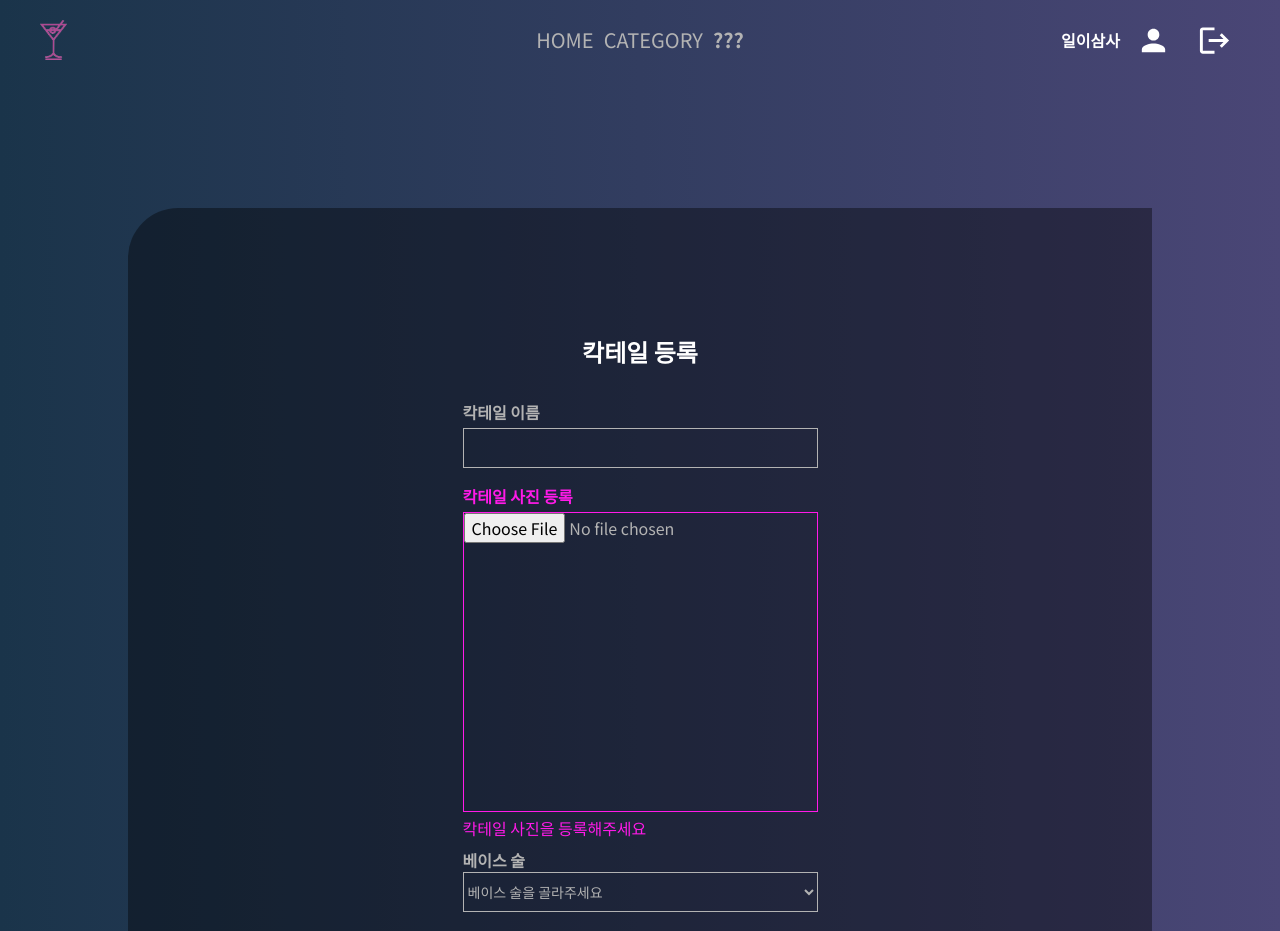
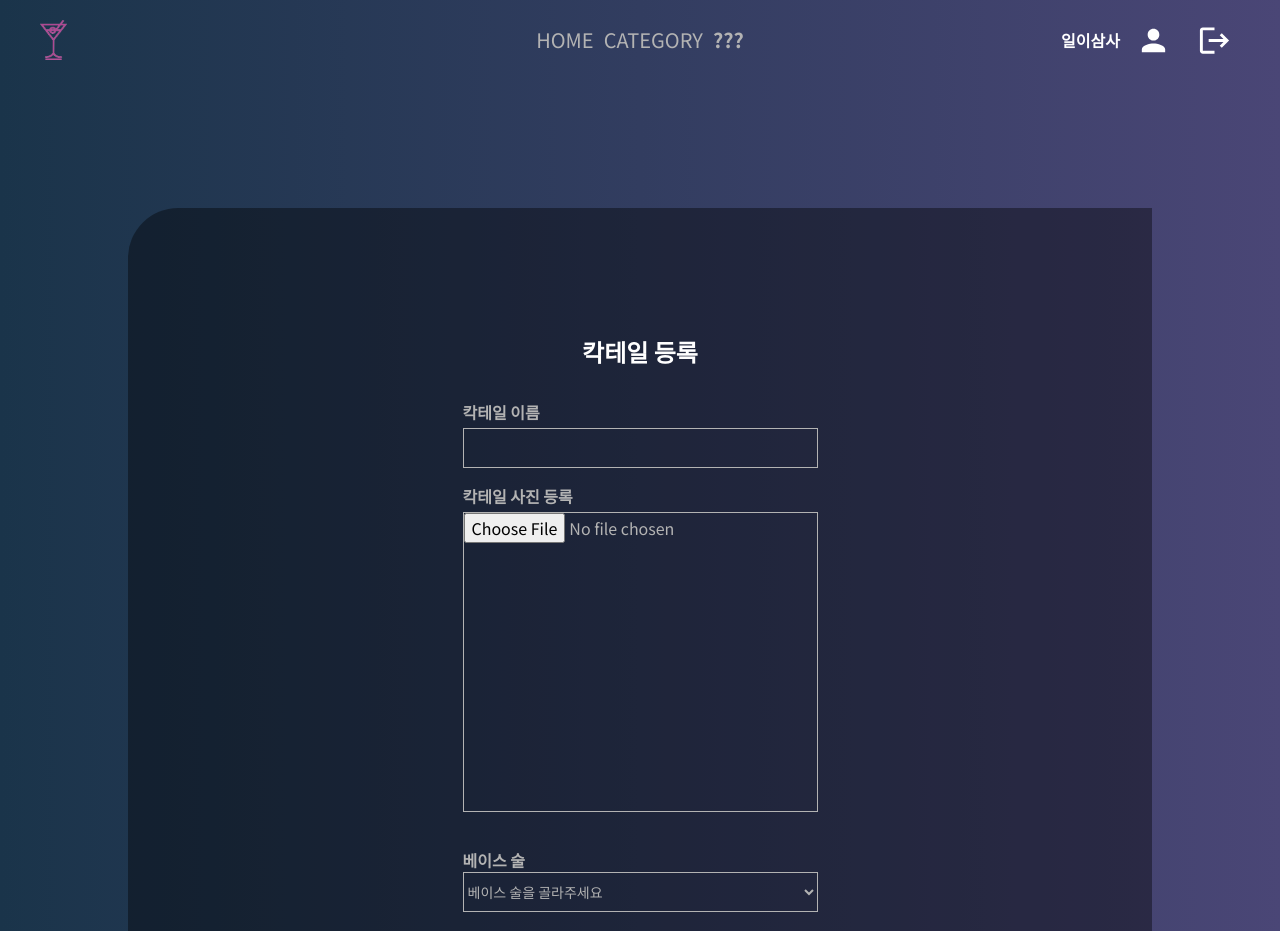
Before and after one commit to codestates-seb/seb44_main_002, a React (Create React App) app in the folder client/: page /cocktail in a window 1280 px wide. Shown: the top 931 px of the page. Built offline with nearby package versions, Linux system fonts and the light colour scheme; no server answers.

Commit message:
chore : 이미지 업로드 변수 api 명세서로 변경

```diff
--- a/client/src/components/ImageUpload.js
+++ b/client/src/components/ImageUpload.js
@@ -43,14 +43,14 @@ const ImageUpload = ({ form, setForm, isValid, setIsValid }) => {
         // 유효성 검사 true로 변경
         console.log('이미지 업로드 성공');
         const imageUrl = await response.json();
-        setForm({ ...form, img: imageUrl });
-        setIsValid({ ...isValid, img: true });
+        setForm({ ...form, imgUrl: imageUrl });
+        setIsValid({ ...isValid, imgUrl: true });
         await submitData(imageUrl); // 이미지 URL을 포함하여 데이터 제출 함수 호출
       } else {
         // 유효성 검사 false로 변경
         alert('이미지 업로드 실패');
-        setForm({ ...form, img: '' });
-        setIsValid({ ...isValid, img: false });
+        setForm({ ...form, imgUrl: '' });
+        setIsValid({ ...isValid, imgUrl: false });
         setImageSrc(null);
         inputRef.current.value = '';
         // document.getElementById('file-input').value = null;
@@ -66,7 +66,7 @@ const ImageUpload = ({ form, setForm, isValid, setIsValid }) => {
     <>
       <p
         className={`font-bold text-[#FF1AE8] mb-1 ${
-          isValid.img && 'text-gray-200'
+          isValid.imgUrl && 'text-gray-200'
         }`}
       >
         칵테일 사진 등록
@@ -76,13 +76,13 @@ const ImageUpload = ({ form, setForm, isValid, setIsValid }) => {
         ref={inputRef}
         className={`text-gray-200 mb-1 ${
           !imageSrc && 'h-[300px] border border-[#FF1AE8] border-solid'
-        } ${isValid.img && 'border-gray-200'}`}
+        } ${isValid.imgUrl && 'border-gray-200'}`}
         accept="image/*"
         type="file"
         onChange={onUpload}
       />
       <div className="h-8">
-        <p className={`h-8 text-[#FF1AE8] ${isValid.img && 'hidden'}`}>
+        <p className={`h-8 text-[#FF1AE8] ${isValid.imgUrl && 'hidden'}`}>
           칵테일 사진을 등록해주세요
         </p>
       </div>
```
